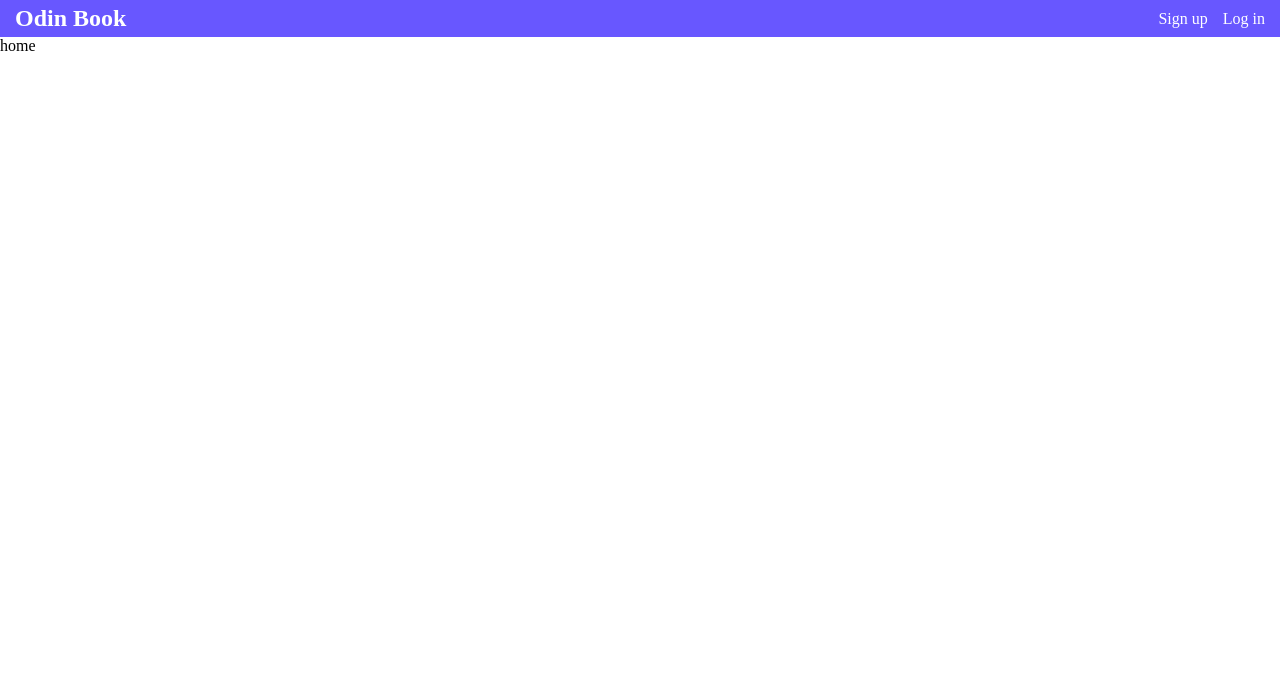
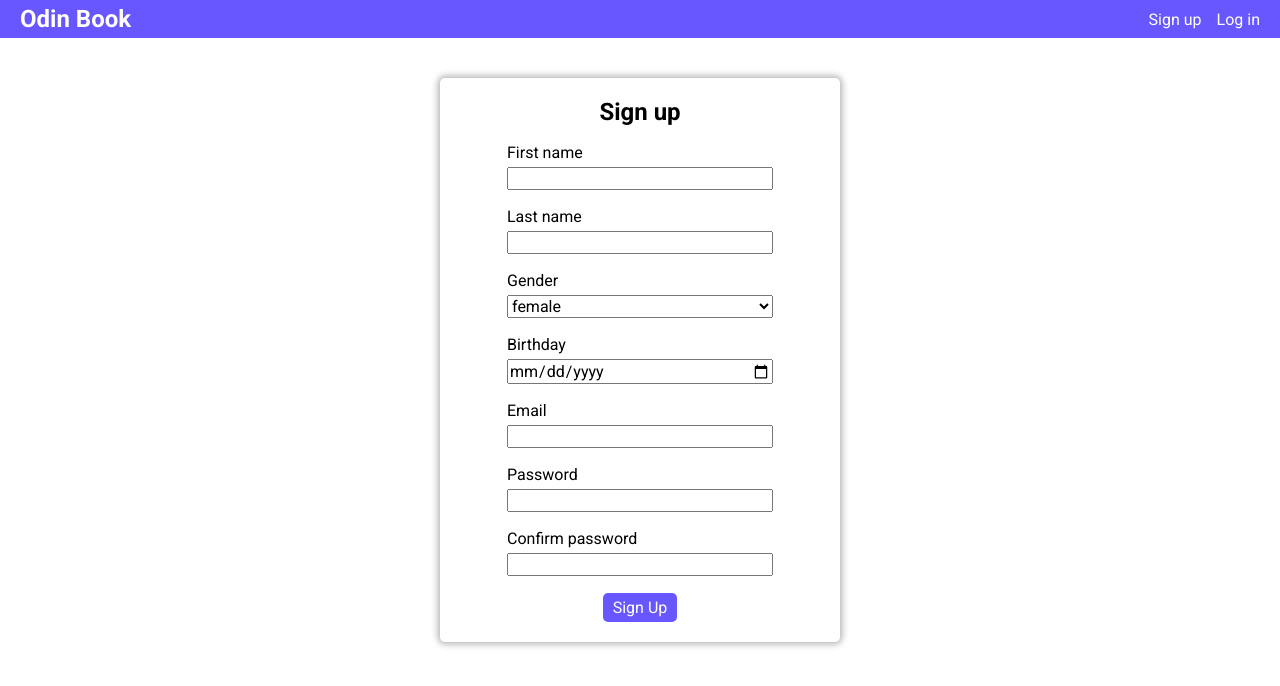
Before and after one commit to JPd3v/Odin-book-client, a React (Vite) app: page /sign-up in a window 1280 px wide. Shown: the top 686 px of the page. Built offline with nearby package versions, Linux system fonts and the light colour scheme.

Commit message:
added sign up form stilyng and validations

```diff
--- a/package.json
+++ b/package.json
@@ -10,6 +10,7 @@
   },
   "dependencies": {
     "@tanstack/react-query": "^4.20.4",
+    "date-fns": "^2.29.3",
     "react": "^18.2.0",
     "react-dom": "^18.2.0",
     "react-focus-lock": "^2.9.2",
--- a/src/App.css
+++ b/src/App.css
@@ -1,3 +1,5 @@
+@import url('https://fonts.googleapis.com/css2?family=Roboto:ital,wght@0,100;0,300;0,400;0,500;0,700;0,900;1,100;1,300;1,400;1,500;1,700;1,900&display=swap');
+
 * {
   padding: 0px;
   margin: 0px;
@@ -5,7 +7,9 @@
 }
 
 :root {
+  --ff-main: 'Roboto', sans-serif;
   --main-color: hsl(246, 100%, 67%);
+  --color-error: hsl(0, 97%, 46%);
 
   --fc-prim: hsl(0, 0%, 0%);
   --fc-second: hsl(0, 0%, 100%);
@@ -18,10 +22,19 @@
 
 html {
   font-size: 62.5%;
+  font-family: var(--ff-main);
 }
 
 body {
   font-size: 1.6rem;
+}
+
+input,
+select,
+textarea,
+button {
+  font-family: inherit;
+  font-size: inherit;
 }
 
 /* utility classes*/
@@ -38,10 +51,9 @@ body {
   /* background-color: rgb(94 76 255); */
   width: 100%;
   display: flex;
-  justify-content: space-evenly;
   align-items: center;
   justify-content: space-between;
-  padding: 5px 15px;
+  padding: 5px 20px;
 }
 
 a {
@@ -126,6 +138,54 @@ a {
   height: 20px;
 }
 
+.sign-up-page {
+  display: flex;
+  justify-content: center;
+  margin: 40px 10px;
+}
+
+.sign-up-form {
+  display: flex;
+  align-items: center;
+  flex-direction: column;
+  min-width: 300px;
+  max-width: 400px;
+  width: 100%;
+  gap: 17px;
+  justify-content: center;
+  flex-direction: column;
+  padding: 20px 10px;
+  box-shadow: 0px 0px 7px 2px hsl(0deg 0% 69%);
+  border-radius: 5px;
+}
+
+.sign-up-form__label {
+  display: flex;
+  flex-direction: column;
+  gap: 5px;
+  width: 70%;
+}
+
+.sign-up-form__label input,
+select {
+  outline-color: var(--main-color);
+}
+
+.sign-up-form__error {
+  text-align: start;
+  width: 70%;
+  color: var(--color-error);
+}
+
+.sign-up-form__submit {
+  color: var(--fc-second);
+  background: var(--main-color);
+  padding: 5px 10px;
+  border: none;
+  border-radius: 5px;
+  cursor: pointer;
+}
+
 @media (max-width: 600px) {
   .nav-bar__right-side {
     display: none;
--- /dev/null
+++ b/src/components/SignUpForm.tsx
@@ -0,0 +1,202 @@
+/* eslint-disable react/jsx-props-no-spreading */
+import { useForm } from 'react-hook-form';
+import differenceInYears from 'date-fns/differenceInYears';
+
+enum GenderEnum {
+  female = 'female',
+  male = 'male',
+  other = 'other',
+}
+
+interface IFormInputs {
+  first_name: string;
+  last_name: string;
+  gender: GenderEnum;
+  birthday: string;
+  username: string;
+  password: string;
+  confirm_password: string;
+}
+
+const todayDate = new Date();
+
+export default function SignUpForm() {
+  const {
+    register,
+    watch,
+    handleSubmit,
+    formState: { errors },
+  } = useForm<IFormInputs>();
+
+  const emailRegex = /^[\w-.]+@([\w-]+\.)+[\w-]{2,4}$/;
+  const password = watch('password');
+  function onSubmit(data: IFormInputs) {
+    console.log(data);
+  }
+  return (
+    <main className="sign-up-page">
+      <form
+        className="sign-up-form"
+        onSubmit={handleSubmit(onSubmit)}
+        noValidate
+      >
+        <h2>Sign up</h2>
+
+        <label htmlFor="first-name" className="sign-up-form__label">
+          First name
+          <input
+            type="text"
+            aria-labelledby="first-name-error"
+            aria-invalid={errors.first_name ? 'true' : 'false'}
+            {...register('first_name', {
+              required: 'First name is required',
+              maxLength: {
+                value: 15,
+                message:
+                  'Your first name exceeds the maximum length of 15 characters',
+              },
+            })}
+            id="first-name"
+          />
+        </label>
+        {errors.first_name ? (
+          <p className="sign-up-form__error" id="first-name-error">
+            {errors.first_name?.message}
+          </p>
+        ) : null}
+
+        <label htmlFor="last-name" className="sign-up-form__label">
+          Last name
+          <input
+            aria-labelledby="last-name-error"
+            aria-invalid={errors.last_name ? 'true' : 'false'}
+            type="text"
+            {...register('last_name', {
+              required: 'Last name is required',
+              maxLength: {
+                value: 15,
+                message:
+                  'Your last name exceeds the maximum length of 15 characters',
+              },
+            })}
+            id="last-name"
+          />
+        </label>
+
+        {errors.last_name ? (
+          <p className="sign-up-form__error" id="last-name-error">
+            {errors.last_name?.message}
+          </p>
+        ) : null}
+
+        <label htmlFor="gender" className="sign-up-form__label">
+          Gender
+          <select {...register('gender')} id="gender">
+            <option value="female">female</option>
+            <option value="male">male</option>
+            <option value="other">other</option>
+          </select>
+        </label>
+
+        <label htmlFor="birthday" className="sign-up-form__label">
+          Birthday
+          <input
+            type="date"
+            aria-labelledby="birthday-error"
+            aria-invalid={errors.birthday ? 'true' : 'false'}
+            {...register('birthday', {
+              required: 'Birthday is required',
+              validate: {
+                great: (value) =>
+                  differenceInYears(todayDate, new Date(value)) >= 18 ||
+                  'You are to young to sign up in this site, come later',
+              },
+            })}
+            id="birthday"
+          />
+        </label>
+
+        {errors.birthday ? (
+          <p className="sign-up-form__error" id="birthday-error">
+            {errors.birthday?.message}
+          </p>
+        ) : null}
+
+        <label htmlFor="email" className="sign-up-form__label">
+          Email
+          <input
+            type="email"
+            aria-invalid={errors.username ? 'true' : 'false'}
+            aria-describedby="e-mail-error"
+            {...register('username', {
+              required: 'Email is required',
+              pattern: {
+                value: emailRegex,
+                message:
+                  'Email introduced is not valid. e.g: example@example.com',
+              },
+            })}
+            id="email"
+          />
+        </label>
+
+        {errors.username ? (
+          <p className="sign-up-form__error" id="e-mail-error">
+            {errors.username?.message}
+          </p>
+        ) : null}
+
+        <label htmlFor="password" className="sign-up-form__label">
+          Password
+          <input
+            type="password"
+            aria-invalid={errors.password ? 'true' : 'false'}
+            aria-labelledby="password-error"
+            {...register('password', {
+              required: 'Password is required',
+              minLength: {
+                value: 8,
+                message: 'Password needs to be at least 8 characters long',
+              },
+            })}
+            id="password"
+          />
+        </label>
+
+        {errors.password ? (
+          <p className="sign-up-form__error" id="password-error">
+            {errors.password.message}
+          </p>
+        ) : null}
+
+        <label htmlFor="confirm_password" className="sign-up-form__label">
+          Confirm password
+          <input
+            type="password"
+            aria-invalid={errors.confirm_password ? 'true' : 'false'}
+            aria-labelledby="confirm-password-error"
+            {...register('confirm_password', {
+              required: 'Confirm password is required',
+              validate: {
+                areEqual: (value) =>
+                  value === password ||
+                  'Password and Confirm password fields should match',
+              },
+            })}
+            id="confirm_password"
+          />
+        </label>
+
+        {errors.confirm_password ? (
+          <p className="sign-up-form__error" id="confirm-password-error">
+            {errors.confirm_password.message}
+          </p>
+        ) : null}
+
+        <button type="submit" className="sign-up-form__submit">
+          Sign Up
+        </button>
+      </form>
+    </main>
+  );
+}
--- a/src/pages/SignUp.tsx
+++ b/src/pages/SignUp.tsx
@@ -1,3 +1,5 @@
+import SignUpForm from '../components/SignUpForm';
+
 export default function SignUp() {
-  return <div>home</div>;
+  return <SignUpForm />;
 }
```
Also changed, not shown: 1 other file (tests, documents, lock files or other folders).
